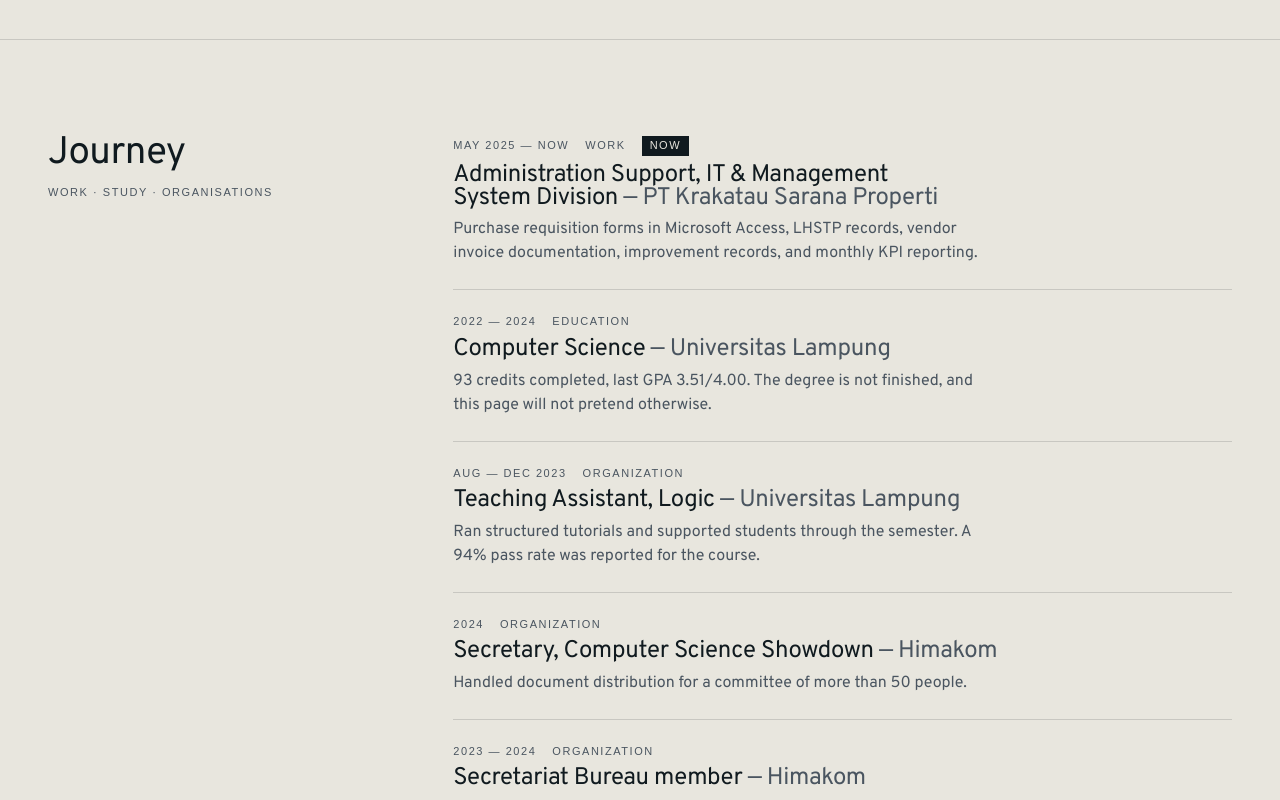
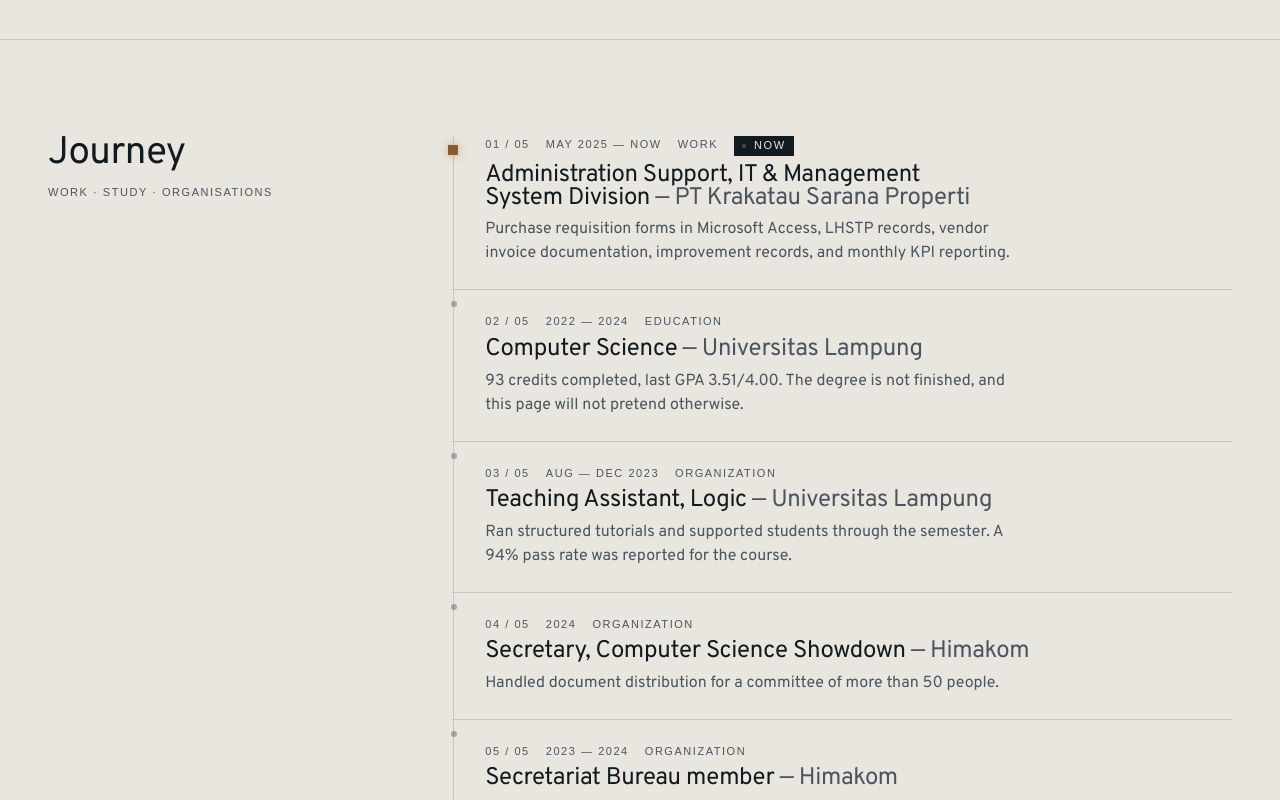
Before and after one commit to biankazahirra/personal-page, a Next.js app: page /about in a window 1280 px wide. Shown: the part 1140-1940 px from the top of the page. Built offline with nearby package versions, Linux system fonts and the light colour scheme; no server answers; a web font is replaced by a local one.

Commit message:
feat: run the about timeline as a lift shaft
A copper carriage travels to the probed or focused stop, the readout reports the stop and period, and the current role carries a breathing lamp. Every summary stays visible without JavaScript.

```diff
--- a/app/about/page.tsx
+++ b/app/about/page.tsx
@@ -2,6 +2,7 @@
 import Link from "next/link";
 
 import { PageHeader } from "@/components/page-header";
+import { JourneyShaft } from "@/components/journey-shaft";
 import { Media } from "@/components/media";
 import { site } from "@/content/site";
 import { timeline } from "@/content/timeline";
@@ -100,28 +101,9 @@
               </p>
             </div>
 
-            <ol className="md:col-span-8 md:col-start-5">
-              {timeline.map((item) => (
-                <li key={`${item.period}-${item.title}`} className="border-t border-ink/15 py-6 first:border-t-0 first:pt-0">
-                  <div className="flex flex-wrap items-baseline gap-x-4 gap-y-1">
-                    <p className="eyebrow text-ink-muted">{item.period}</p>
-                    <p className="eyebrow text-ink-muted">{item.kind}</p>
-                    {item.current ? (
-                      <span className="eyebrow rounded-none bg-ink px-2 py-0.5 text-paper">
-                        now
-                      </span>
-                    ) : null}
-                  </div>
-                  <h3 className="display mt-2 text-2xl">
-                    {item.title}
-                    {item.org ? (
-                      <span className="text-ink-muted"> — {item.org}</span>
-                    ) : null}
-                  </h3>
-                  <p className="mt-2 max-w-[52ch] text-ink-muted">{item.summary}</p>
-                </li>
-              ))}
-            </ol>
+            <div className="md:col-span-8 md:col-start-5">
+              <JourneyShaft items={timeline} />
+            </div>
           </div>
         </div>
       </section>
--- a/app/globals.css
+++ b/app/globals.css
@@ -352,6 +352,23 @@
   opacity: 1;
 }
 
+/* Journey shaft on /about: the carriage only appears once it has been measured. */
+.journey-carriage {
+  opacity: 0;
+  transition:
+    transform 320ms var(--ease-editorial),
+    opacity 200ms ease;
+}
+
+.journey-shaft[data-ready="true"] .journey-carriage {
+  opacity: 1;
+}
+
+.journey-lamp {
+  background-color: var(--color-accent-warm);
+  animation: led-breathe 2.6s ease-in-out infinite;
+}
+
 /* Note status lamp: running breathes, closed sits solid, dropped stays hollow. */
 .status-led {
   display: inline-block;
@@ -385,12 +402,14 @@
 }
 
 @media (prefers-reduced-motion: reduce) {
-  html:not([data-motion="full"]) .status-led {
+  html:not([data-motion="full"]) .status-led,
+  html:not([data-motion="full"]) .journey-lamp {
     animation: none;
   }
 }
 
-html[data-motion="reduce"] .status-led {
+html[data-motion="reduce"] .status-led,
+html[data-motion="reduce"] .journey-lamp {
   animation: none;
 }
 
--- /dev/null
+++ b/components/journey-shaft.tsx
@@ -0,0 +1,117 @@
+"use client";
+
+import { useEffect, useRef, useState } from "react";
+
+import type { TimelineItem } from "@/content/types";
+
+const stopOffset = 9;
+
+/**
+ * The journey as a lift shaft: one rail, one carriage that travels to the stop
+ * under the pointer or the keyboard. Every summary stays on the page, so the
+ * list is complete without JavaScript; only the carriage needs it.
+ */
+export function JourneyShaft({ items }: { items: TimelineItem[] }) {
+  const [active, setActive] = useState(0);
+  const [top, setTop] = useState(0);
+  const [ready, setReady] = useState(false);
+  const stops = useRef<Array<HTMLLIElement | null>>([]);
+  const list = useRef<HTMLOListElement | null>(null);
+
+  function measure(index: number) {
+    const stop = stops.current[index];
+    if (stop) setTop(stop.offsetTop + stopOffset);
+  }
+
+  function moveTo(index: number) {
+    setActive(index);
+    measure(index);
+  }
+
+  useEffect(() => {
+    measure(active);
+    setReady(true);
+
+    const observer = new ResizeObserver(() => measure(active));
+    if (list.current) observer.observe(list.current);
+    return () => observer.disconnect();
+  }, [active]);
+
+  const current = items[active];
+
+  return (
+    <div className="journey-shaft relative" data-ready={ready}>
+      <span
+        aria-hidden="true"
+        className="absolute bottom-0 left-0 top-0 w-px bg-ink/15"
+      />
+
+      <span
+        aria-hidden="true"
+        className="journey-carriage absolute left-[-5px] top-0 h-2.5 w-2.5 bg-accent shadow-[0_0_8px_rgba(192,139,87,0.7)]"
+        style={{ transform: `translateY(${top}px)` }}
+      />
+
+      <ol ref={list}>
+        {items.map((item, index) => {
+          const isActive = index === active;
+
+          return (
+            <li
+              key={`${item.period}-${item.title}`}
+              ref={(node) => {
+                stops.current[index] = node;
+              }}
+              tabIndex={0}
+              onMouseEnter={() => moveTo(index)}
+              onFocus={() => moveTo(index)}
+              onClick={() => moveTo(index)}
+              className="relative border-t border-ink/15 py-6 pl-8 first:border-t-0 first:pt-0 focus-visible:outline-1 focus-visible:outline-offset-2 focus-visible:outline-accent"
+            >
+              <span
+                aria-hidden="true"
+                className={`absolute left-[-2.5px] top-[14px] h-1.5 w-1.5 -translate-y-1/2 rounded-full transition-colors duration-200 ${
+                  isActive ? "bg-accent" : "bg-ink/30"
+                }`}
+              />
+
+              <div className="flex flex-wrap items-baseline gap-x-4 gap-y-1">
+                <p className="eyebrow text-ink-muted">
+                  {String(index + 1).padStart(2, "0")} / {String(items.length).padStart(2, "0")}
+                </p>
+                <p className="eyebrow text-ink-muted">{item.period}</p>
+                <p className="eyebrow text-ink-muted">{item.kind}</p>
+                {item.current ? (
+                  <span className="eyebrow inline-flex items-center gap-2 rounded-none bg-ink px-2 py-0.5 text-paper">
+                    <span
+                      aria-hidden="true"
+                      className="journey-lamp h-1 w-1 rounded-full"
+                    />
+                    now
+                  </span>
+                ) : null}
+              </div>
+
+              <h3 className="display mt-2 text-2xl">
+                {item.title}
+                {item.org ? (
+                  <span className="text-ink-muted"> — {item.org}</span>
+                ) : null}
+              </h3>
+              <p className="mt-2 max-w-[52ch] text-ink-muted">{item.summary}</p>
+            </li>
+          );
+        })}
+      </ol>
+
+      <p
+        aria-live="polite"
+        className="eyebrow mt-6 border-t border-ink/15 pt-4 text-ink-muted"
+      >
+        stop {String(active + 1).padStart(2, "0")} / {String(items.length).padStart(2, "0")} ·{" "}
+        <span className="text-accent">{current.kind}</span> · {current.period}
+        {current.current ? " · current" : ""}
+      </p>
+    </div>
+  );
+}
```
Also changed, not shown: 2 other files (tests, documents, lock files or other folders).
